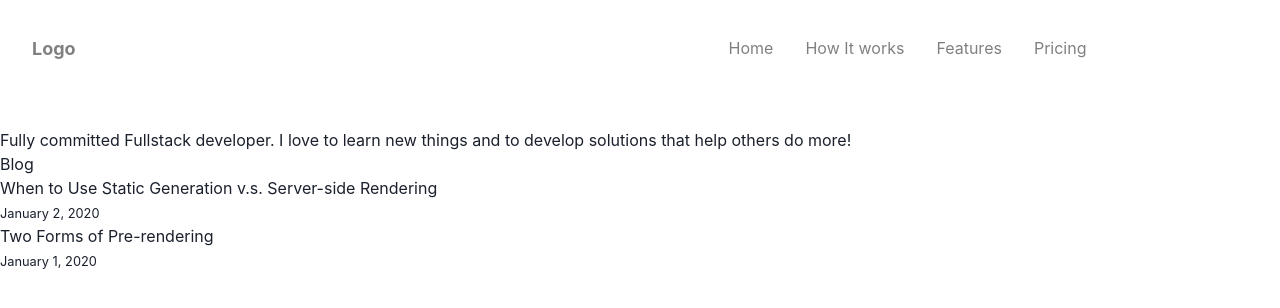
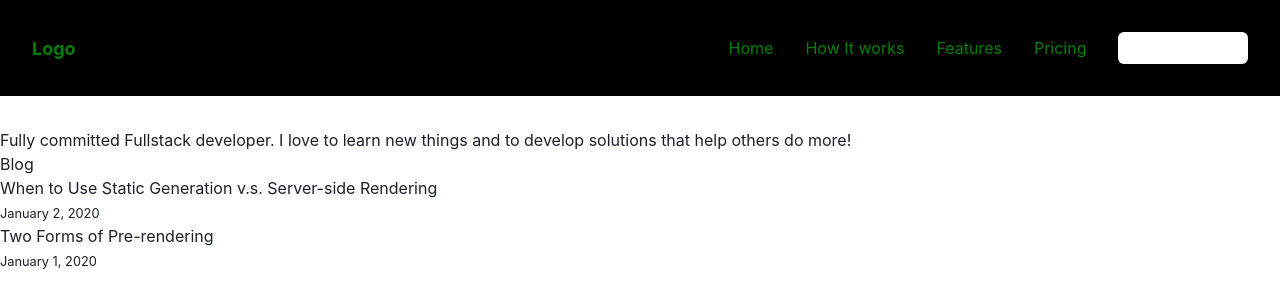
Before and after one commit to wilomgfx/wcantin.ca, a Next.js app: page / in a window 1280 px wide. Shown: the top 308 px of the page. Built offline with nearby package versions, Linux system fonts and the light colour scheme.

Commit message:
Wip styling header

```diff
--- a/components/Header.tsx
+++ b/components/Header.tsx
@@ -19,12 +19,12 @@ export default function Header({}: Props): ReactElement {
         w="100%"
         mb={8}
         p={8}
-        bg={['primary.500', 'primary.500', 'transparent', 'transparent']}
-        color={['gray', 'gray', 'primary.700', 'primary.700']}
+        bg={['primary.500', 'primary.500', 'black', 'black']}
+        color={['green', 'green', 'primary.700', 'primary.700']}
       >
         <Logo
           w="100px"
-          color={['gray', 'gray', 'primary.500', 'primary.500']}
+          color={['green', 'green', 'primary.500', 'primary.500']}
         />
         <MenuToggle toggle={toggle} isOpen={isOpen} />
         <MenuLinks isOpen={isOpen} />
```
